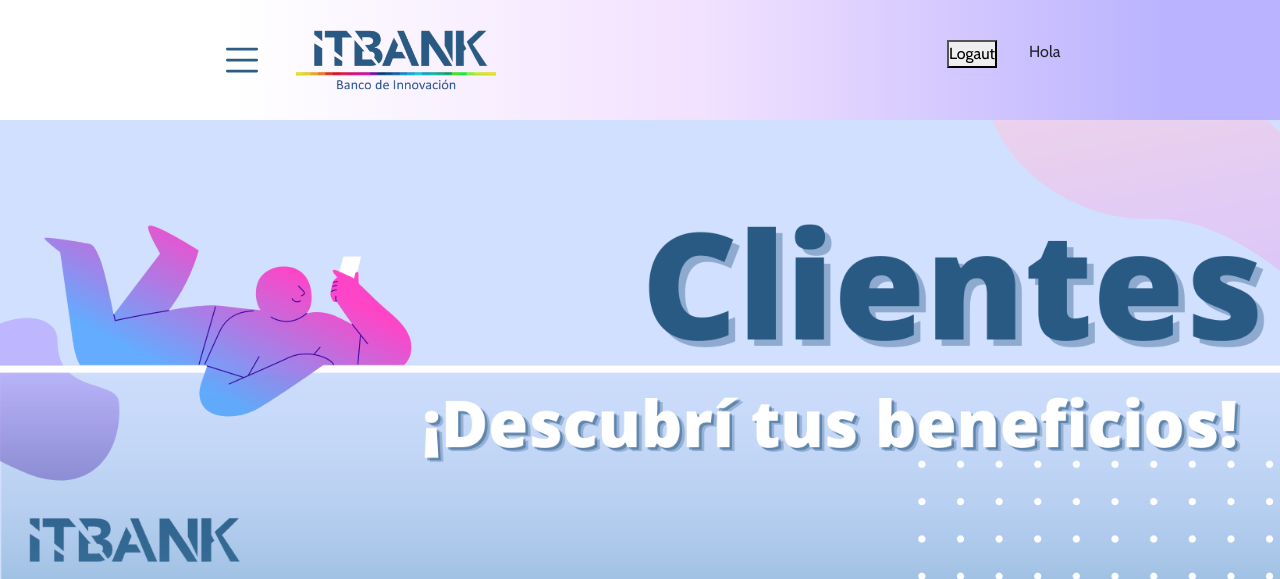
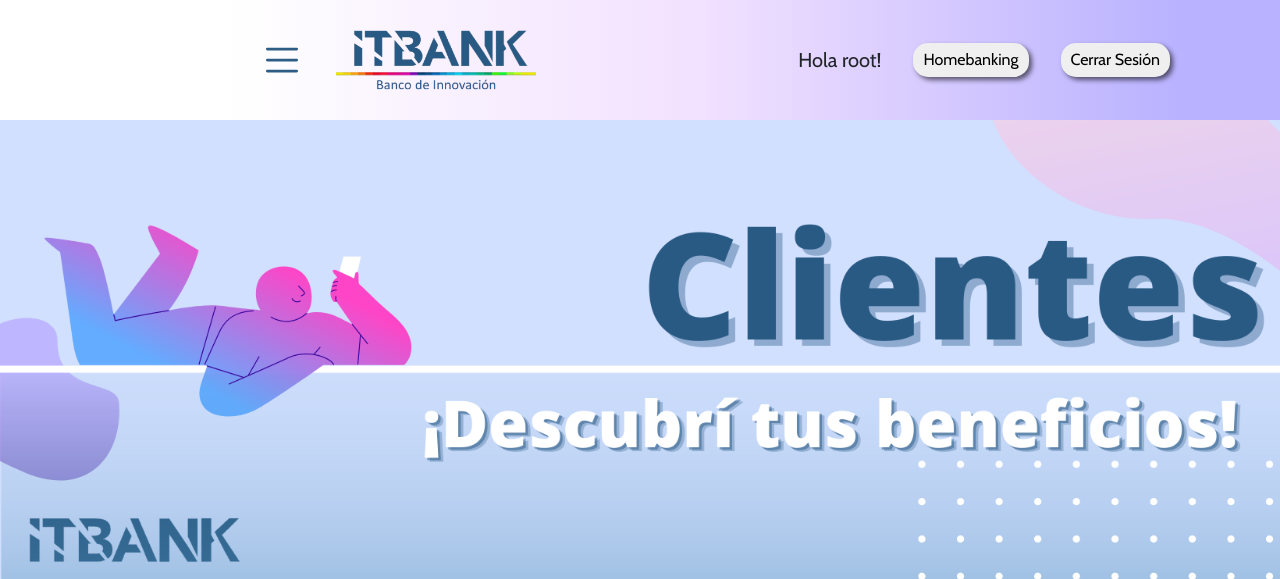
Before and after one commit to Tryal1/Itbank-fullStack, a Django app: page /clientes/ in a window 1280 px wide. Shown: the top 579 px of the page. Run offline with Django 4.2, Linux system fonts and the light colour scheme; a user stored in the database is signed in.

Commit message:
register

```diff
--- a/itbankFs/static/css/app.css
+++ b/itbankFs/static/css/app.css
@@ -76,7 +76,8 @@ img {
 .contenedor-nav {
   display: flex;
   align-items: center;
-  justify-content: space-around;
+  justify-content: space-between;
+  margin: 0 100px 0 250px;
   flex-wrap: wrap;
   gap: 2rem;
 }
@@ -90,18 +91,40 @@ img {
   align-items: center;
   gap: 2rem;
 }
-
 .navBar {
   display: flex;
+  align-items: center;
   gap: 2rem;
 }
-.navBar a {
-  padding: 5px 5px;
+.navBar a{
+  cursor: pointer;
+  padding: 5px 10px;
   border-radius: 100px;
   background: #ffffff;
   box-shadow: -1px 5px 8px 0px rgba(68, 72, 81, 0.3490196078);
 }
-
+.navBar p{
+  align-self: center;
+  margin-top: 15px;
+  font-size: 20px;
+}
+.login{
+  font-size: 17px;
+}
+.logOut-header{
+  padding: 5px 10px;
+  cursor: pointer;
+  border-radius: 15px;
+  box-shadow: 3px 3px 5px rgba(0, 0, 0, 0.577);
+  font-size: 16px;
+  border: none;
+}
+.logOut-header:hover, .navBar a:hover{
+  background-color: #151e6f;
+  color: white;
+  transform: scale(1.1);
+  transition: all 0.5s;
+}
 .hambur {
   cursor: pointer;
 }
@@ -141,7 +164,7 @@ img {
   width: 25%;
   /* width: 480px; */
   width: 400px;
-  height: 65%;
+  height: fit-content;
   background-color: #fff;
   overflow: hidden;
   border-radius: 10px;
@@ -153,7 +176,7 @@ img {
   width: 25%;
   /* width: 480px; */
   width: 400px;
-  height: auto;
+  height: fit-content;
   background-color: #fff;
   overflow: hidden;
   border-radius: 10px;
--- a/itbankFs/templates/header.html
+++ b/itbankFs/templates/header.html
@@ -22,15 +22,16 @@
     </div>
     <nav class="navBar">
       {%if user.is_authenticated %}
-      <form action="" method="POST">
+      <p class="login">Hola {{user.username}}!</p>
+      <button name="logaut" class="logOut-header">Homebanking</button>
+      <form method="POST">
         {% csrf_token %}
-        <button name="logaut" style="cursor: pointer">Logaut</button>
+        <button name="logaut" class="logOut-header">Cerrar Sesión</button>
       </form>
-      <p>Hola {{user.first_name}}</p>
       {%else%}
-      <a class="registerOpen" style="cursor: pointer">Hacete Cliente</a>
-      <a class="open" style="cursor: pointer">Online Banking</a>
+      <a class="registerOpen">Hacete Cliente</a>
+      <a class="open">Iniciar Sesión</a>
       {%endif%}
-    </nav>
+
   </div>
 </header>
--- a/itbankFs/templates/login.html
+++ b/itbankFs/templates/login.html
@@ -3,7 +3,7 @@
     <p class="close">X</p>
     <form class="formulario" action="" method="POST">
       {% csrf_token %}
-      <legend>Login</legend>
+      <legend>Iniciar Sesión</legend>
       <div class="contenedor-de-cmapos">
         <div class="campo">{{form.dni}}</div>
         <div class="campo">{{form.password}}</div>
@@ -11,8 +11,6 @@
       <div class="enviar">
         <button class="btn" name="login">Login</button>
       </div>
-      {% comment %} <p>¿Olvidaste tu Contraseña?</p> {% endcomment %}
-      {% comment %} <p>Register</p> {% endcomment %}
     </form>
   </div>
 </div>
--- a/itbankFs/templates/register.html
+++ b/itbankFs/templates/register.html
@@ -3,7 +3,7 @@
     <p class="close-register">X</p>
     <form class="formulario" action="" method="POST">
       {% csrf_token %}
-      <legend>Register</legend>
+      <legend>Registrarse</legend>
       <div class="contenedor-de-cmapos">
         <div class="campo">{{formRegister.dni}}</div>
         <div class="campo">{{formRegister.first_name}}</div>
@@ -11,7 +11,6 @@
         <div class="campo">{{formRegister.email}}</div>
          <div class="campo">{{formRegister.password}}</div>
         <div class="campo">{{formRegister.password2}}</div>
-
       </div>
       <div class="enviar">
         <button class="btn" name = "register">Register</button>
```
